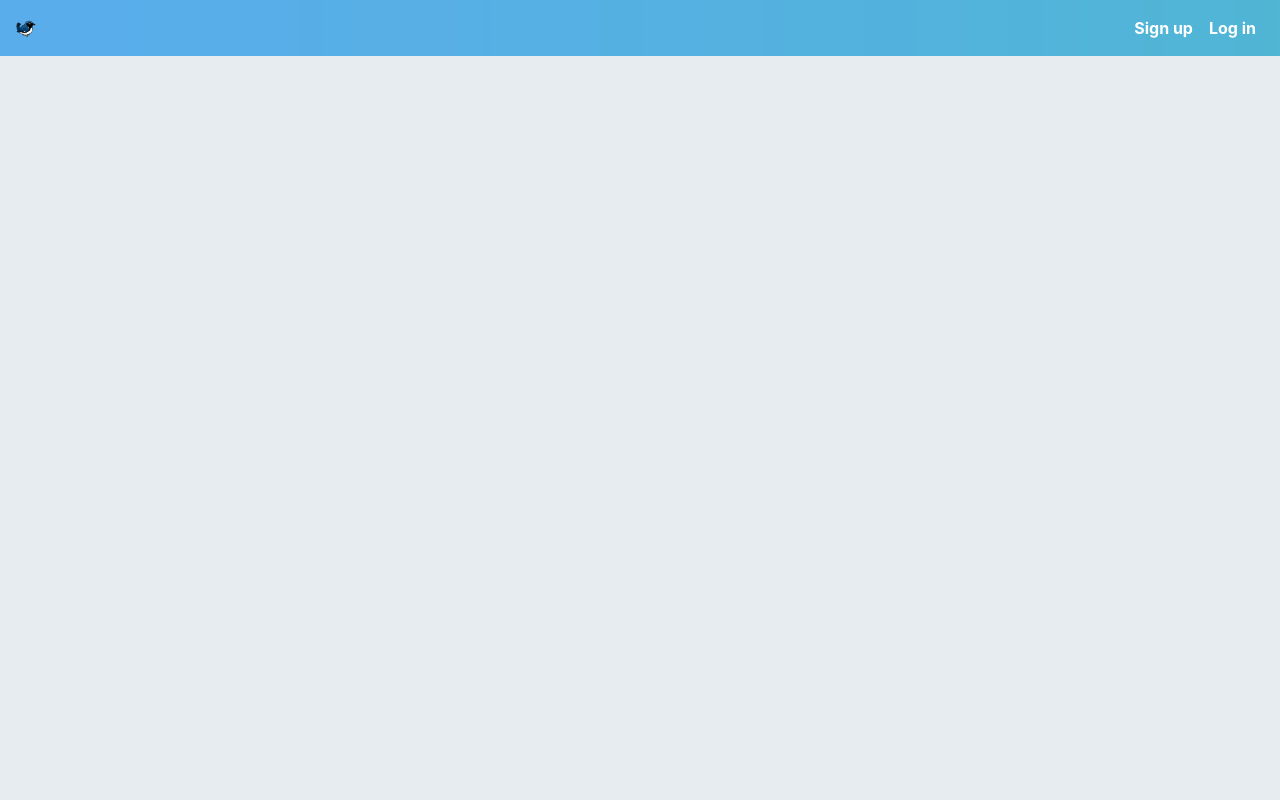
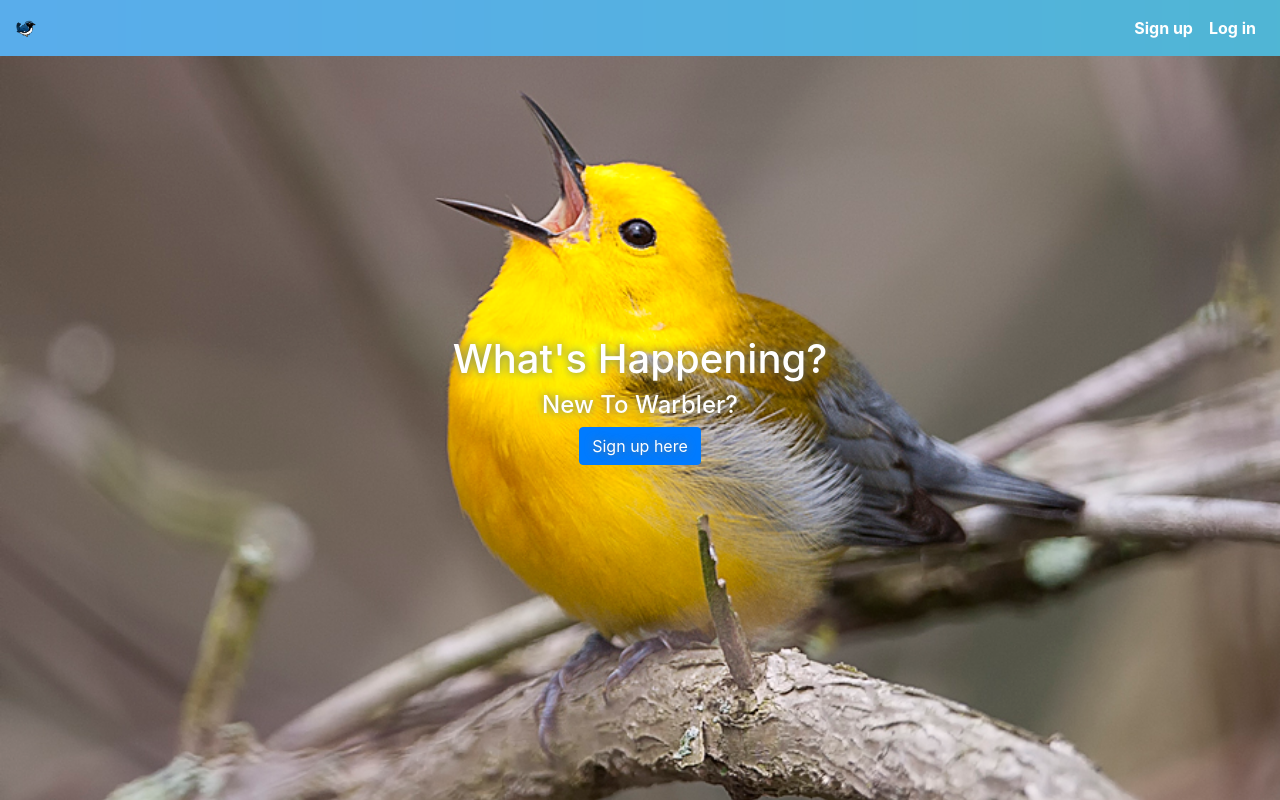
Before and after one commit to AvshalomP/Warbler, a React (Create React App) app in the folder client/: page / in a window 1280 px wide. Built offline with nearby package versions, Linux system fonts and the light colour scheme.

Commit message:
client - add Main and Homepage component

```diff
--- /dev/null
+++ b/client/src/components/Homepage.js
@@ -0,0 +1,18 @@
+import React from 'react';
+import { Link } from 'react-router-dom';
+
+
+const Homepage = () => {
+    return (
+        <div className="home-hero">
+            <h1>What's Happening?</h1>
+            <h4>New To Warbler?</h4>
+            <Link to="/signup" className="btn btn-primary">
+                Sign up here
+            </Link>
+        </div>
+    )
+};
+
+
+export default Homepage;
--- a/client/src/containers/App.js
+++ b/client/src/containers/App.js
@@ -3,6 +3,7 @@
 import { configureStore } from '../store';
 import { BrowserRouter as Router } from 'react-router-dom'; //so we can navigate from page to page
 import Navbar from './Navbar';
+import Main from './Main';
 
 const store = configureStore();
 
@@ -11,6 +12,7 @@
         <Router>
             <div className="onboarding">
                 <Navbar />
+                <Main />
             </div>
         </Router>
     </Provider>
--- /dev/null
+++ b/client/src/containers/Main.js
@@ -0,0 +1,27 @@
+/* For our routing logic */
+import React from 'react';
+import { Switch, Route, withRouter, Redirect } from 'react-router-dom';
+// we need {Switch, Route, withRouter, Redirect}, to make sure we are correctly
+//-> pass to our components that we can use the react router and so we can
+//-> specify the current Route that we are on as well as Redirect when we need to
+import { connect } from 'react-redux';
+import Homepage from '../components/Homepage';
+
+
+const Main = props => {
+    return (
+        <div className="container">
+            <Switch>
+                <Route exact path="/" render={ props => <Homepage { ...props } /> } />
+            </Switch>
+        </div>
+    )
+};
+
+function mapStateToProps(state){
+    return {
+        currentUser: state.currentUser
+    }
+}
+
+export default withRouter(connect(mapStateToProps, null)(Main));
--- a/client/src/index.css
+++ b/client/src/index.css
@@ -33,3 +33,29 @@
 .onboarding > .navbar {
     background-image: url("./images/nav-bg.png");
 }
+
+
+/* Homepage*/
+.home-hero {
+    width: 100vw;
+    height: 100vh;
+    /* Position all the homepage content at the top lef corner of the page */
+    position: absolute;
+    top: 0;
+    left: 0;
+    padding: 1rem;
+    /* Flexbox */
+    display: flex;
+    flex-direction: column;
+    justify-content: center;
+    align-items: center;
+    /* Text style */
+    color: white;
+    text-shadow: 0 0 8px #66757f;
+    text-align: center;
+    /* Cover image style */
+    background-image: url("./images/signed-out-home.jpg");
+    z-index: -1; /*sanding to background - so it won't cover the navbar*/
+    background-position: center center; /* X Y position*/
+    background-size: cover;
+}
```
